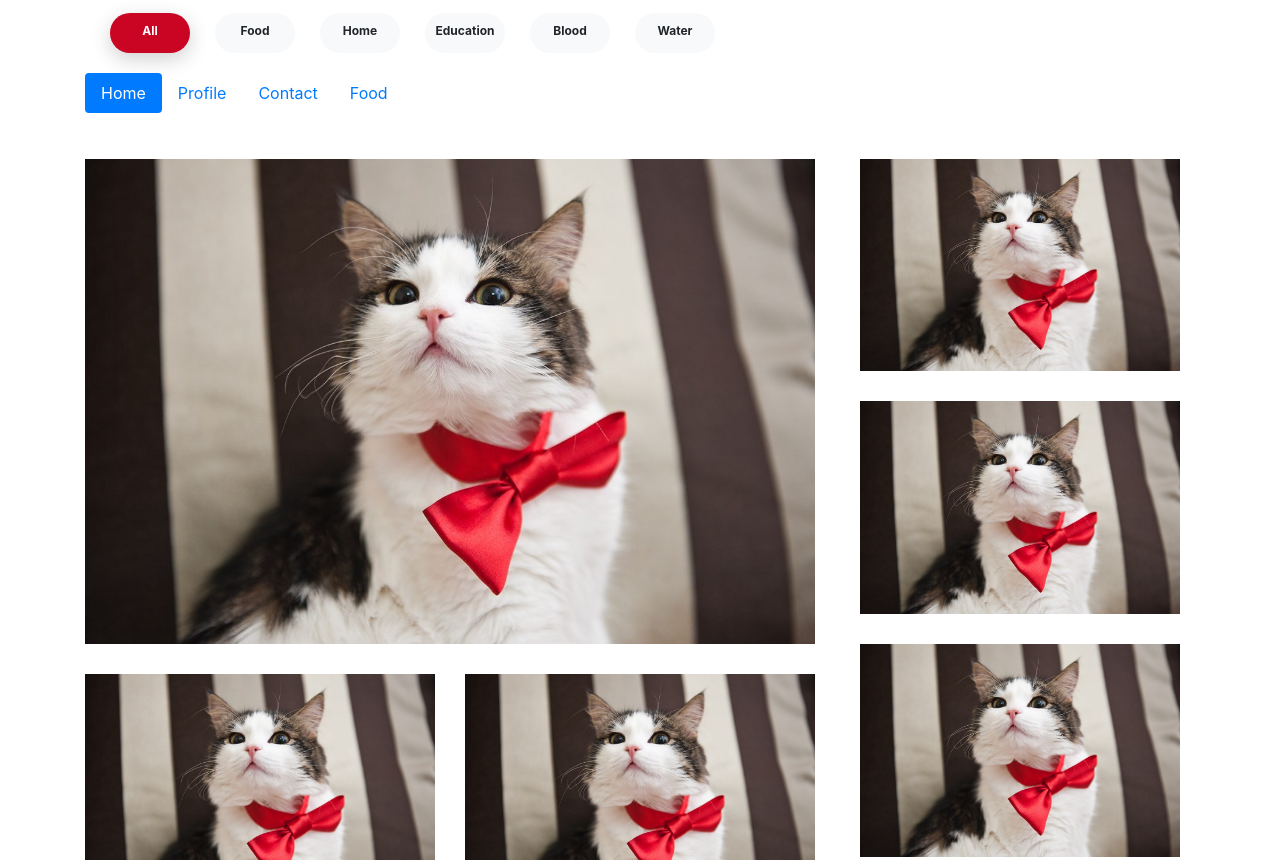
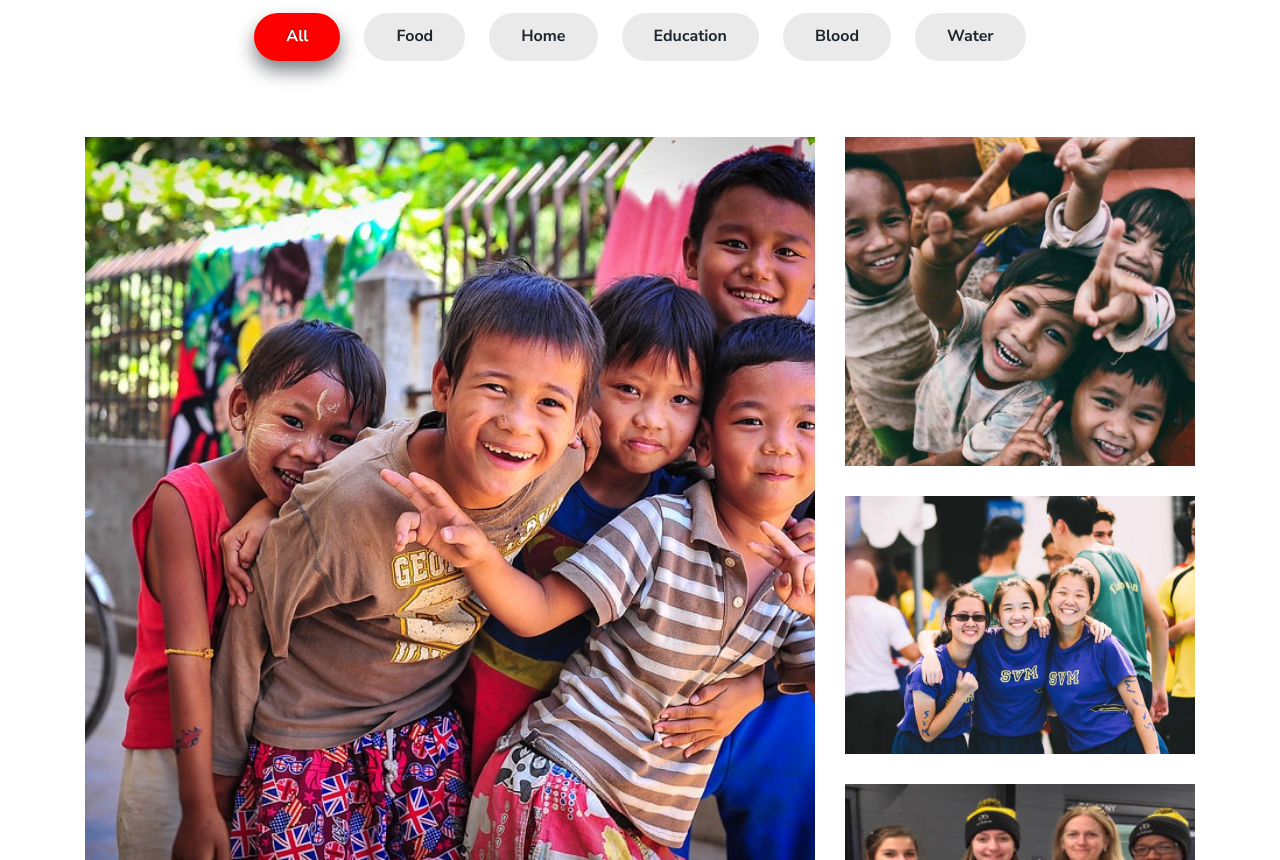
Before and after one commit to AlexZozulia/graduation-project, a website: page index.html in a window 1280 px wide. Shown: the part 8321-9181 px from the top of the page. Drawn offline with nearby package versions, Linux system fonts and the light colour scheme; files that its build step writes are made by us from their sources; files whose address does not match are found by name; a web font is replaced by a local one.

Commit message:
best gallery

```diff
--- a/index.html
+++ b/index.html
@@ -650,7 +650,7 @@
                         <li><a href="#" title="Go to facebook page"><em class="fab fa-facebook-f"></em></a></li>
                         <li><a href="#" title="Go to twitter page"><em class="fab fa-twitter"></em></a></li>
                         <li><a href="#" title="Go to instagram page"><em class="fab fa-instagram"></em></a></li>
-                        <li><a href="#" title="Go to pinterest page"><em class="fab fa-pinterest"></em></a></li>
+                        <li><a href="#" title="Go to pinterest page"><em class="fab fa-pinterest-p"></em></a></li>
                     </ul>
 
                 </div>
@@ -665,7 +665,7 @@
                         <li><a href="#" title="Go to facebook page"><em class="fab fa-facebook-f"></em></a></li>
                         <li><a href="#" title="Go to twitter page"><em class="fab fa-twitter"></em></a></li>
                         <li><a href="#" title="Go to instagram page"><em class="fab fa-instagram"></em></a></li>
-                        <li><a href="#" title="Go to pinterest page"><em class="fab fa-pinterest"></em></a></li>
+                        <li><a href="#" title="Go to pinterest page"><em class="fab fa-pinterest-p"></em></a></li>
                     </ul>
                 </div>
             </div>
@@ -679,7 +679,7 @@
                         <li><a href="#" title="Go to facebook page"><em class="fab fa-facebook-f"></em></a></li>
                         <li><a href="#" title="Go to twitter page"><em class="fab fa-twitter"></em></a></li>
                         <li><a href="#" title="Go to instagram page"><em class="fab fa-instagram"></em></a></li>
-                        <li><a href="#" title="Go to pinterest page"><em class="fab fa-pinterest"></em></a></li>
+                        <li><a href="#" title="Go to pinterest page"><em class="fab fa-pinterest-p"></em></a></li>
                     </ul>
                 </div>
             </div>
@@ -693,7 +693,7 @@
                         <li><a href="#" title="Go to facebook page"><em class="fab fa-facebook-f"></em></a></li>
                         <li><a href="#" title="Go to twitter page"><em class="fab fa-twitter"></em></a></li>
                         <li><a href="#" title="Go to instagram page"><em class="fab fa-instagram"></em></a></li>
-                        <li><a href="#" title="Go to pinterest page"><em class="fab fa-pinterest"></em></a></li>
+                        <li><a href="#" title="Go to pinterest page"><em class="fab fa-pinterest-p"></em></a></li>
                     </ul>
                 </div>
             </div>
@@ -713,71 +713,77 @@
 
 
         <div class="span-gallery">
-            <a class="badge badge-pill badge-danger">All</a>
-            <a class="badge badge-pill badge-light">Food</a>
-            <a class="badge badge-pill badge-light">Home</a>
-            <a class="badge badge-pill badge-light">Education</a>
-            <a class="badge badge-pill badge-light">Blood</a>
-            <a class="badge badge-pill badge-light">Water</a>
-        </div>
-
         <ul class="nav nav-pills mb-3" id="pills-tab" role="tablist">
             <li class="nav-item">
-                <a class="nav-link active" id="pills-home-tab" data-toggle="pill" href="#pills-home" role="tab"
-                   aria-controls="pills-home" aria-selected="true">Home</a>
+                <a class="nav-link active" id="pills-All-tab" data-toggle="pill" href="#pills-All" role="tab"
+                   aria-controls="pills-All" aria-selected="true">All</a>
             </li>
             <li class="nav-item">
-                <a class="nav-link" id="pills-profile-tab" data-toggle="pill" href="#pills-profile" role="tab"
-                   aria-controls="pills-profile" aria-selected="false">Profile</a>
+                <a class="nav-link" id="pills-Food-tab" data-toggle="pill" href="#pills-Food" role="tab"
+                   aria-controls="pills-Food" aria-selected="false">Food</a>
             </li>
             <li class="nav-item">
-                <a class="nav-link" id="pills-contact-tab" data-toggle="pill" href="#pills-contact" role="tab"
-                   aria-controls="pills-contact" aria-selected="false">Contact</a>
+                <a class="nav-link" id="pills-Home-tab" data-toggle="pill" href="#pills-Home" role="tab"
+                   aria-controls="pills-Home" aria-selected="false">Home</a>
             </li>
             <li class="nav-item">
-                <a class="nav-link" id="pills-food-tab" data-toggle="pill" href="#pills-food" role="tab"
-                   aria-controls="pills-food" aria-selected="false">Food</a>
+                <a class="nav-link" id="pills-Education-tab" data-toggle="pill" href="#pills-Education" role="tab"
+                   aria-controls="pills-Education" aria-selected="false">Education</a>
+            </li>
+            <li class="nav-item">
+                <a class="nav-link" id="pills-Blood-tab" data-toggle="pill" href="#pills-Blood" role="tab"
+                   aria-controls="pills-Blood" aria-selected="false">Blood</a>
+            </li>
+            <li class="nav-item">
+                <a class="nav-link" id="pills-Water-tab" data-toggle="pill" href="#pills-Water" role="tab"
+                   aria-controls="pills-Water" aria-selected="false">Water</a>
             </li>
         </ul>
+        </div>
 
         <div class="tab-content" id="pills-tabContent">
             <div class="tab-pane fade show active" id="pills-home" role="tabpanel" aria-labelledby="pills-home-tab">
                 <div class="row">
                     <div class="col-12 col-lg-8">
-                        <div class="row">
+                        <div class="row" id="first-col">
+
                             <div class="col-12 card-img">
-                                <a href="img/eamWdm1u5Q.jpg" data-lightbox="roadtrip">
-                                    <img src="img/eamWdm1u5Q.jpg" alt="Mr. Cat" class="img-fluid">
+                                <a href="img/images/NoPathCopy.png" data-lightbox="roadtrip">
+                                    <img src="img/images/NoPathCopy.png" alt="Mr. Cat" class="img-fluid">
                                 </a>
                             </div>
                         </div>
-                        <div class="row">
+
+                        <div class="row" >
                             <div class="col-12 col-lg-6 card-img">
-                                <a href="img/eamWdm1u5Q.jpg" data-lightbox="roadtrip">
-                                    <img src="img/eamWdm1u5Q.jpg" alt="Mr. Cat" class="img-fluid">
+                                <a href="img/images/NoPathCopy18.png" data-lightbox="roadtrip">
+                                    <img src="img/images/NoPathCopy18.png" alt="Mr. Cat" class="img-fluid">
                                 </a>
                             </div>
+
                             <div class="col-12 col-lg-6 card-img">
-                                <a href="img/eamWdm1u5Q.jpg" data-lightbox="roadtrip">
-                                    <img src="img/eamWdm1u5Q.jpg" alt="Mr. Cat" class="img-fluid">
+                                <a href="img/images/NoPathCopy14.png" data-lightbox="roadtrip">
+                                    <img src="img/images/NoPathCopy14.png" alt="Mr. Cat" class="img-fluid">
                                 </a>
                             </div>
                         </div>
+
+
                     </div>
-                    <div class="col-12 col-lg-4">
-                        <div class="col-12 card-img">
-                            <a href="img/eamWdm1u5Q.jpg" data-lightbox="roadtrip">
-                                <img src="img/eamWdm1u5Q.jpg" alt="Mr. Cat" class="img-fluid">
+                    <div class="col-12 col-lg-4" id="second-col">
+                        <div class="col-12 card-img" >
+                            <a href="img/images/NoPathCopy11.png" data-lightbox="roadtrip">
+                                <img src="img/images/NoPathCopy11.png" alt="Mr. Cat" class="img-fluid">
                             </a>
                         </div>
                         <div class="col-12 card-img">
-                            <a href="img/eamWdm1u5Q.jpg" data-lightbox="roadtrip">
-                                <img src="img/eamWdm1u5Q.jpg" alt="Mr. Cat" class="img-fluid">
+                            <a href="img/images/NoPathCopy12.png" data-lightbox="roadtrip">
+                                <img src="img/images/NoPathCopy12.png" alt="Mr. Cat" class="img-fluid">
                             </a>
                         </div>
                         <div class="col-12 card-img">
-                            <a href="img/eamWdm1u5Q.jpg" data-lightbox="roadtrip">
-                                <img src="img/eamWdm1u5Q.jpg" alt="Mr. Cat" class="img-fluid">
+                            <a href="img/images/NoPathCopy13.png" data-lightbox="roadtrip">
+                                <img src="img/images/NoPathCopy13.png" alt="Mr. Cat" class="img-fluid">
                             </a>
                         </div>
 
--- a/scss/main-parts/_section-best-gallery.scss
+++ b/scss/main-parts/_section-best-gallery.scss
@@ -15,31 +15,54 @@
     text-align: center;
     margin-top: 20px;
   }
+.span-gallery{
+   display: flex;
+  justify-content: center; /*Центрирование по горизонтали*/
+  align-items: center;
+  margin-bottom: 60px;
+  .nav-link {
+  background-color: #EAEAEA;
+  border-radius: 100px;
+  line-height: 47px;
+  margin: 0 12px;
+  @include fonBold($fonNunitoSans, 16px, #1D252D);
+  height: 48px;
+  padding: 0 32px;
 
+
+  &#pills-All-tab{
+    color: #ffff;
+    background-color: #FF0000;
+    text-shadow: 0 1px rgba(255,255,255,.2), 0 -1px rgba(0,0,0,.8);
+    box-shadow: 0 10px 18px rgba(0,10,20,.5);
+
+  }
+}
 }
 
-.span-gallery {
-  display: flex;
-  flex-wrap: wrap;
-  size: 130px;
+  .tab-content{
+    max-width: 1120px;
+    margin: 0 auto;
 
-  .badge-pill:first-child {
-    color: #ffff;
-    box-shadow: 0 6px 20px 0 rgba(0, 0, 0, 0.19);
-    margin-bottom: 20px;
-  }
+    #first-col{
+      .card-img{
+        padding: 0 15px 29px;
+      }
+      }
+    #second-col{
+      .card-img{
+        padding: 0 0 30px;
+        max-width: 350px;
+      }
+      }
 
-  .badge-pill {
-    height: 40px;
-    width: 80px;
-    padding-top: 12px;
-    margin-left: 25px;
 
   }
 
 }
-//Add proper classes
-.card-img{
-  margin-top: 30px;
 
-}
+////Add proper classes
+//.card-img{
+//  margin-top: 30px;
+//
+//}
--- a/scss/main-parts/_section-expert-team.scss
+++ b/scss/main-parts/_section-expert-team.scss
@@ -44,7 +44,7 @@
               background-color: #C1008A;
             }
 
-            &.fa-pinterest {
+            &.fa-pinterest-p {
               background-color: #BD081B;
             }
           }
```
Also changed, not shown: dist/theme.css, img/adult-curly-hair-digital-nomad-1181742.png (added), 1 other file.
